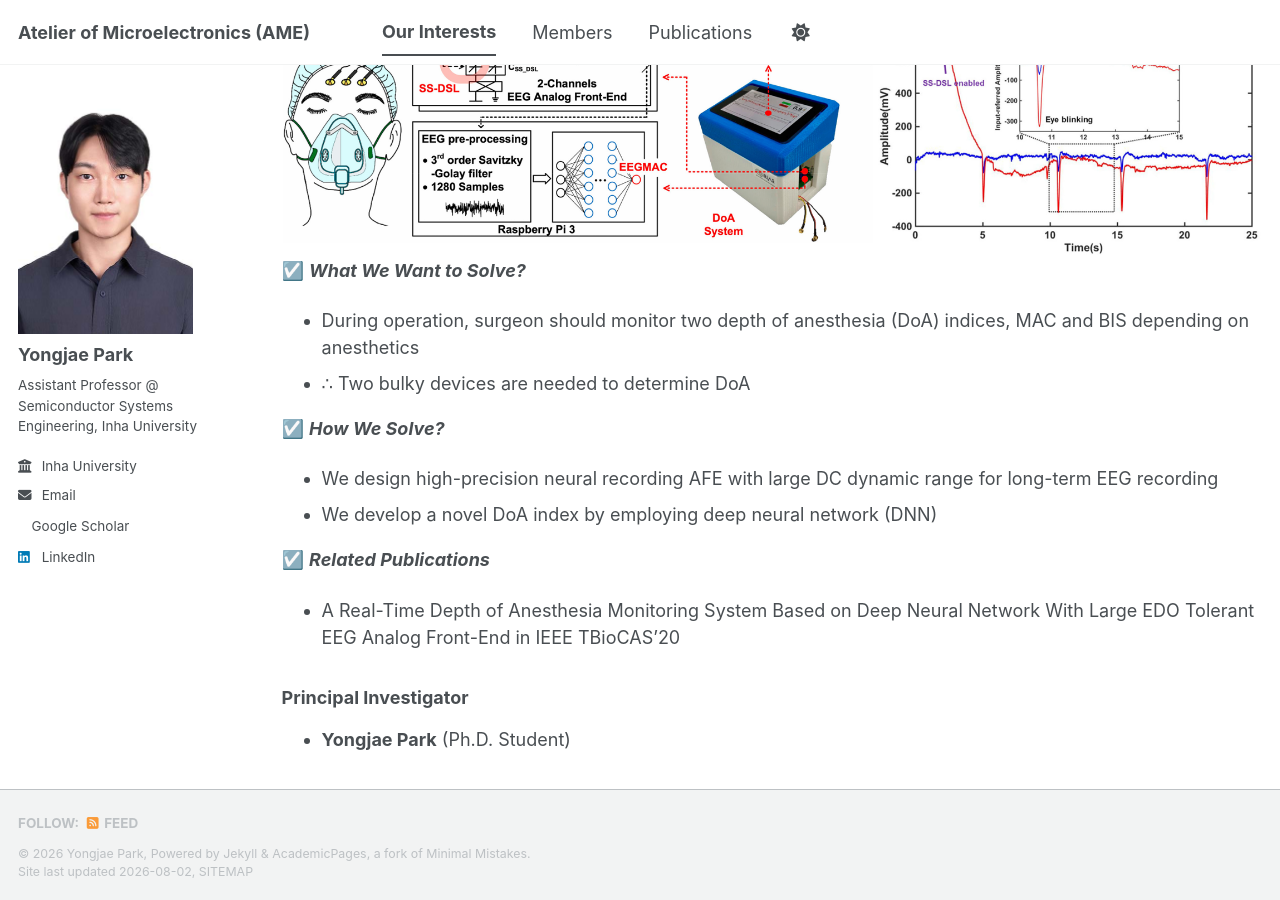
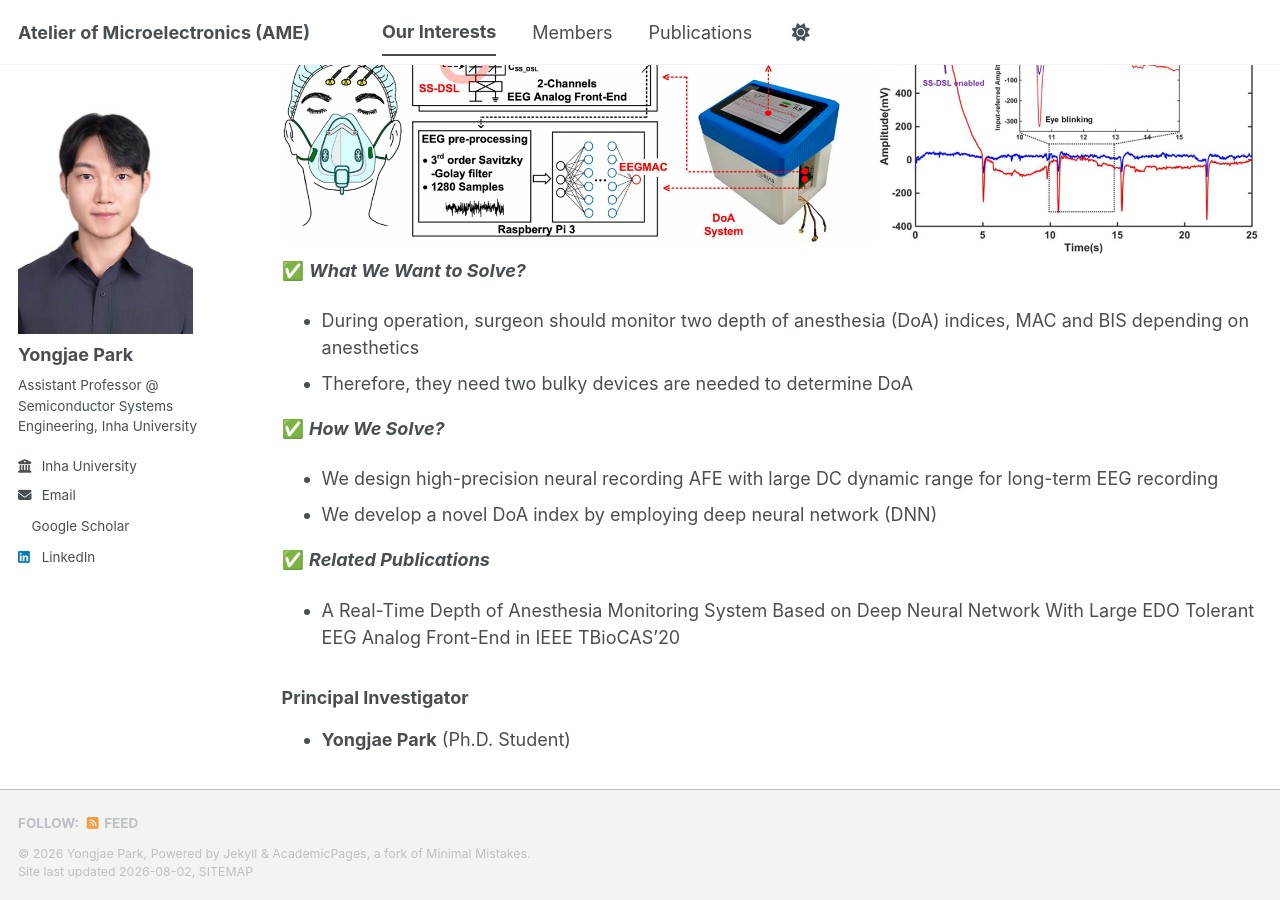
Before and after one commit to yong27park/AME.github.io, a Jekyll site: the page built from _pages/ourinterests.md, in a window 1280 px wide and 900 px high, scrolled down 519 px. Built offline with Jekyll 4.4.1, drawn with Linux system fonts in a browser that asks for light colours; a style sheet for code colours, icons or effects is not loaded.

Commit message:
Update ourinterests.md

```diff
--- a/_pages/ourinterests.md
+++ b/_pages/ourinterests.md
@@ -11,15 +11,15 @@ author_profile: true
  **A. Depth of Anesthesia Monitoring System**
 
 ![DoA](/images/research_DoA.png)
-☑️ ***What We Want to Solve?***
+✅ ***What We Want to Solve?***
 - During operation, surgeon should monitor two depth of anesthesia (DoA) indices, MAC and BIS depending on anesthetics
-- ∴ Two bulky devices are needed to determine DoA
+- Therefore, they need two bulky devices are needed to determine DoA
 
-☑️ ***How We Solve?***
+✅ ***How We Solve?***
 - We design high-precision neural recording AFE with large DC dynamic range for long-term EEG recording
 - We develop a novel DoA index by employing deep neural network (DNN)
 
-☑️ ***Related Publications***
+✅ ***Related Publications***
 - A Real-Time Depth of Anesthesia Monitoring System Based on Deep Neural Network With Large EDO Tolerant EEG Analog Front-End in IEEE TBioCAS’20
 
 
```
